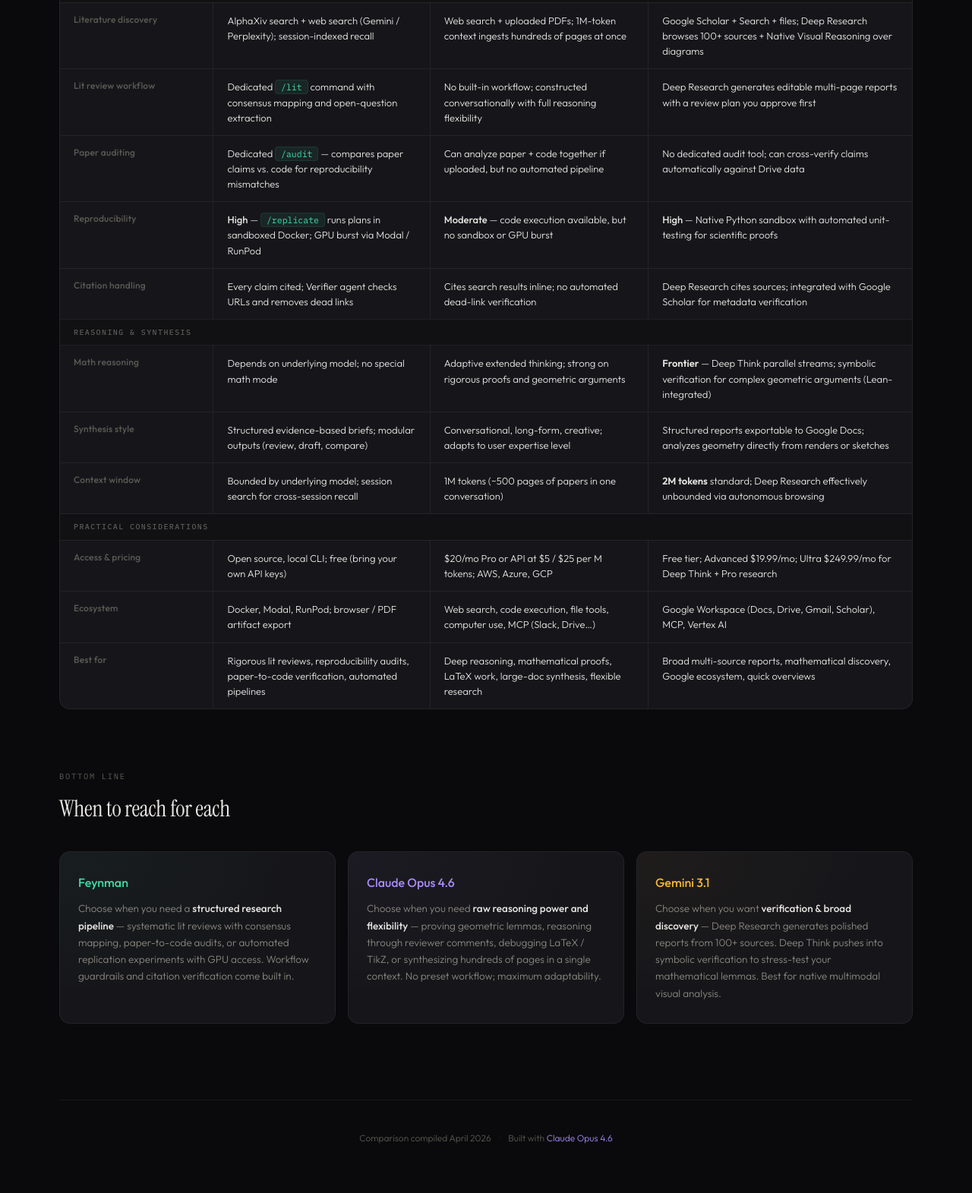
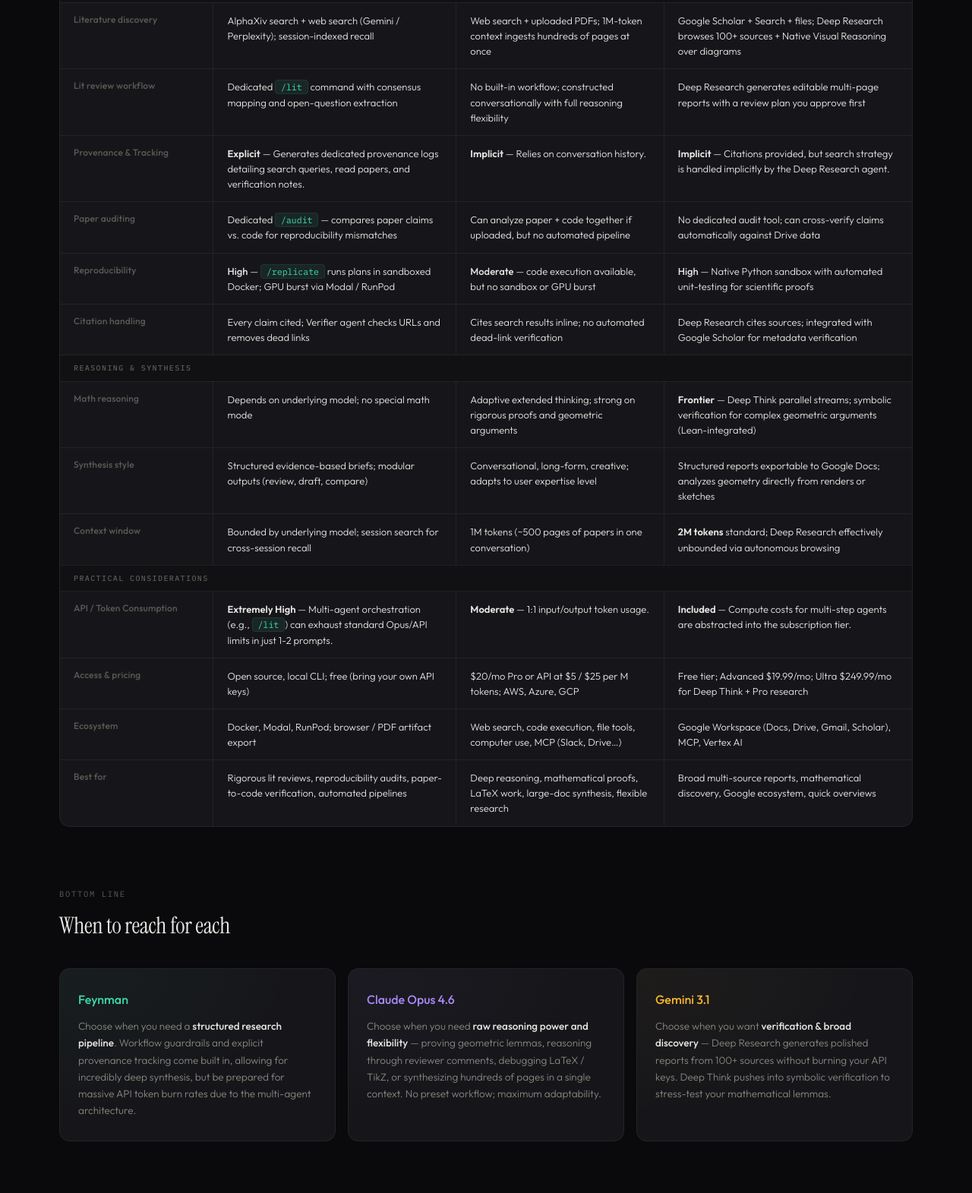
Before and after one commit to nurmaton/airc, a plain HTML site: page index.html in a window 1280 px wide. Shown: the part 1119-2690 px from the top of the page at 76% size. Drawn offline with Linux system fonts and the light colour scheme.

Commit message:
Update index.html

```diff
--- a/index.html
+++ b/index.html
@@ -431,6 +431,12 @@
           <td>Deep Research generates editable multi-page reports with a review plan you approve first</td>
         </tr>
         <tr>
+          <td>Provenance &amp; Tracking</td>
+          <td><strong>Explicit</strong> — Generates dedicated provenance logs detailing search queries, read papers, and verification notes.</td>
+          <td><strong>Implicit</strong> — Relies on conversation history.</td>
+          <td><strong>Implicit</strong> — Citations provided, but search strategy is handled implicitly by the Deep Research agent.</td>
+        </tr>
+        <tr>
           <td>Paper auditing</td>
           <td>Dedicated <code>/audit</code> — compares paper claims vs. code for reproducibility mismatches</td>
           <td>Can analyze paper + code together if uploaded, but no automated pipeline</td>
@@ -471,6 +477,12 @@
 
         <tr class="cat-row"><td colspan="4">Practical considerations</td></tr>
         <tr>
+          <td>API / Token Consumption</td>
+          <td><strong>Extremely High</strong> — Multi-agent orchestration (e.g., <code>/lit</code>) can exhaust standard Opus/API limits in just 1-2 prompts.</td>
+          <td><strong>Moderate</strong> — 1:1 input/output token usage.</td>
+          <td><strong>Included</strong> — Compute costs for multi-step agents are abstracted into the subscription tier.</td>
+        </tr>
+        <tr>
           <td>Access &amp; pricing</td>
           <td>Open source, local CLI; free (bring your own API keys)</td>
           <td>$20/mo Pro or API at $5 / $25 per M tokens; AWS, Azure, GCP</td>
@@ -500,7 +512,7 @@
   <div class="verdicts">
     <div class="verdict v-teal anim d5">
       <h4>Feynman</h4>
-      <p>Choose when you need a <strong>structured research pipeline</strong> — systematic lit reviews with consensus mapping, paper-to-code audits, or automated replication experiments with GPU access. Workflow guardrails and citation verification come built in.</p>
+      <p>Choose when you need a <strong>structured research pipeline</strong>. Workflow guardrails and explicit provenance tracking come built in, allowing for incredibly deep synthesis, but be prepared for massive API token burn rates due to the multi-agent architecture.</p>
     </div>
     <div class="verdict v-purple anim d6">
       <h4>Claude Opus 4.6</h4>
@@ -508,7 +520,7 @@
     </div>
     <div class="verdict v-amber anim d7">
       <h4>Gemini 3.1</h4>
-      <p>Choose when you want <strong>verification & broad discovery</strong> — Deep Research generates polished reports from 100+ sources. Deep Think pushes into symbolic verification to stress-test your mathematical lemmas. Best for native multimodal visual analysis.</p>
+      <p>Choose when you want <strong>verification & broad discovery</strong> — Deep Research generates polished reports from 100+ sources without burning your API keys. Deep Think pushes into symbolic verification to stress-test your mathematical lemmas.</p>
     </div>
   </div>
 
```
